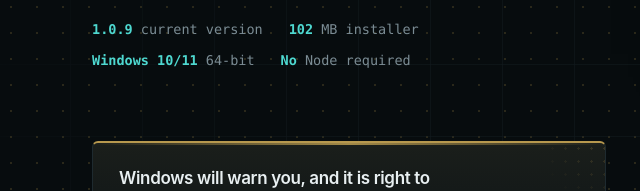
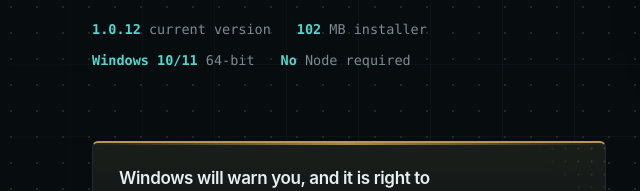
Before and after one commit to Shakhtar-Sankur/populace, a website: page docs/index.html in a window 1280 px wide. Shown: the part 11729-11920 px from the top of the page, 2-642 px from the left. Drawn offline with Linux system fonts and the light colour scheme; animation ran at ten frames a second.

Commit message:
release Studio 1.0.12, and stop the download page advertising 1.0.9
The page had been offering 1.0.9 since 23 August while four releases of fixes
sat in the repository - frozen counters, a blank map through sign-up, zeros
instead of sign-up progress, and a Stop button that stranded every account it
had created. All of it fixed, none of it reaching anyone.

The download buttons were always correct: they point at releases/latest, so they
serve whatever the newest release is. Only the version printed beside them was
stale, which is its own small lesson about hardcoding a number next to a link
that updates itself.

Assets verified by fetching them rather than trusting the API, because a GitHub
asset can sit in "starter" state - recorded at its declared length and 404ing on
download. Both return 200 at the right size and the setup begins MZ.

```diff
--- a/docs/index.html
+++ b/docs/index.html
@@ -1176,7 +1176,7 @@ section > .wrap > .eyebrow::before {
         </div>
 
         <div class="trust" style="margin-top:22px">
-          <span><b>1.0.9</b> current version</span>
+          <span><b>1.0.12</b> current version</span>
           <span><b>102</b> MB installer</span>
           <span><b>Windows 10/11</b> 64-bit</span>
           <span><b>No</b> Node required</span>
```
